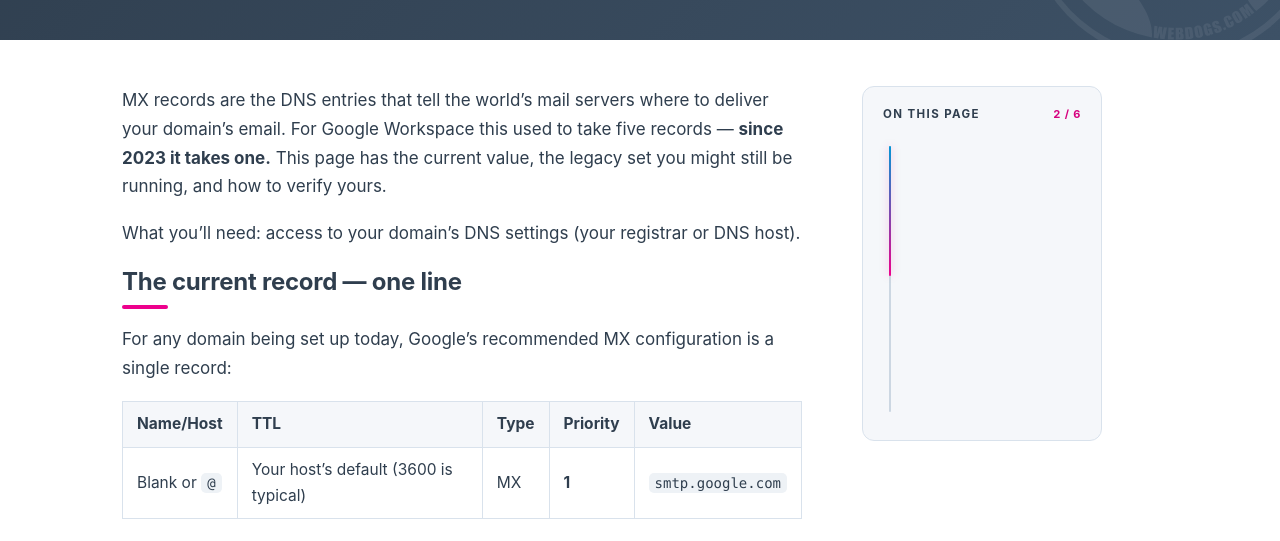
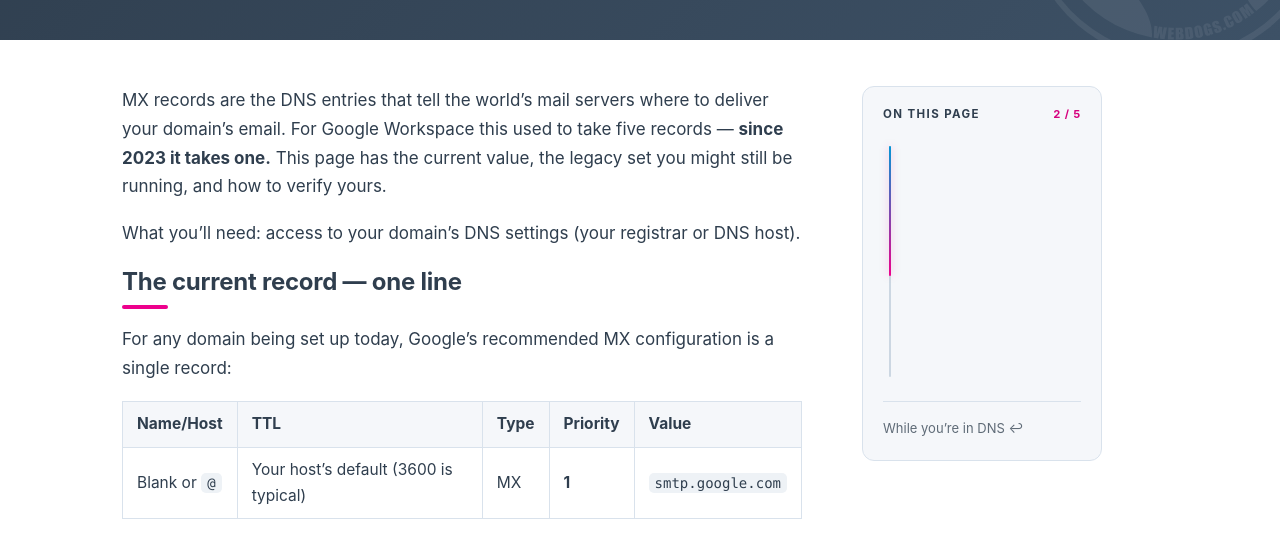
Before and after one commit to theWEBDOGS/guides, a Jekyll site: the page built from workspace-mx-records/index.md, in a window 1280 px wide. Shown: the part 217-758 px from the top of the page. Built offline with Jekyll 4.4.1, drawn with Linux system fonts in a browser that asks for light colours; some web fonts are replaced; part of the change alters nothing that is shown.

Commit message:
Publish guides (2026-06-11) [generated]

```diff
--- a/workspace-mx-records/index.md
+++ b/workspace-mx-records/index.md
@@ -2,6 +2,7 @@
 public: true
 title: "Set Up Google Workspace MX Records"
 slug: workspace-mx-records
+toc_appendix: [while-youre-in-dns]
 verified: 2026-06-11
 description: "The current single-record setup, plus the legacy five-record set. About 5 minutes."
 ---
```
